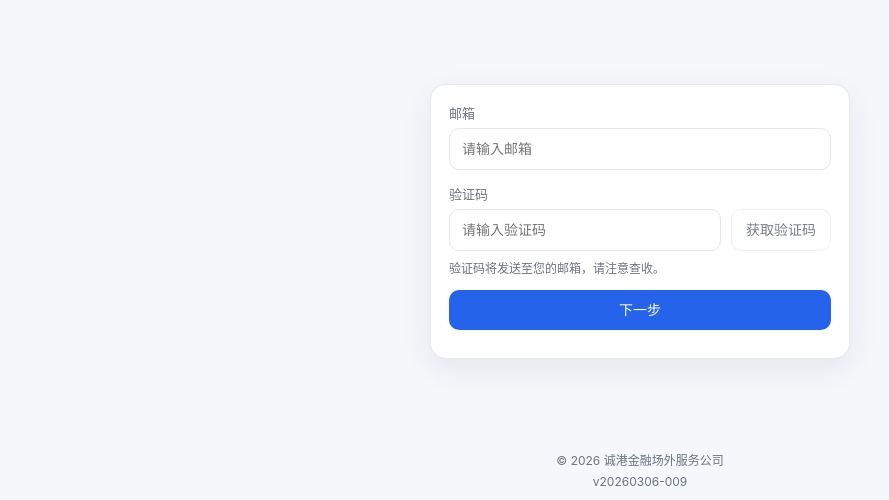
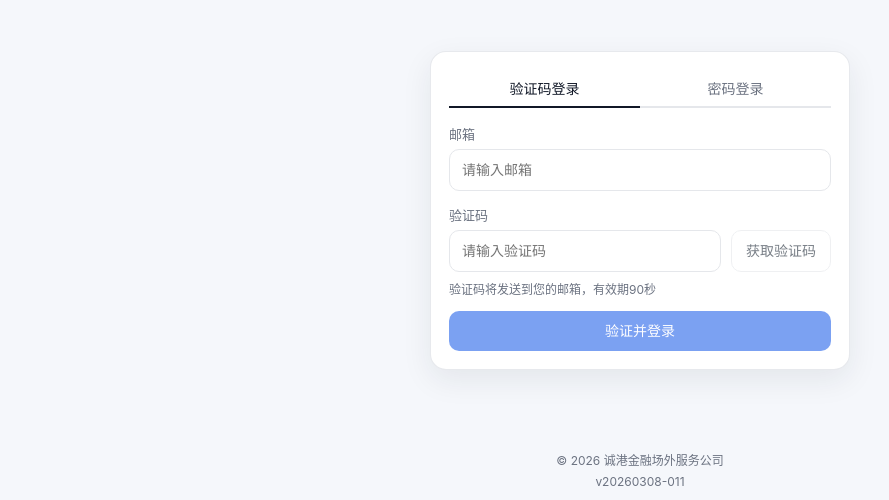
Before and after one commit to davidluo202/otc-client-portal1, a Vue app: page /login in a window 1280 px wide. Shown: the part 297-797 px from the top of the page, without its empty margins (0-889 px from the left). Built offline with nearby package versions, Linux system fonts and the light colour scheme.

Commit message:
chore(release): 20260308-011 login tab UI + password login + version fix

```diff
--- a/src/style.scss
+++ b/src/style.scss
@@ -303,6 +303,30 @@ a { color: inherit; text-decoration: none; }
   margin-bottom: 14px;
 }
 
+/* Login tabs */
+.login-tabs {
+  display: flex;
+  margin-bottom: 16px;
+  border-bottom: 2px solid var(--border);
+}
+.login-tab {
+  flex: 1;
+  background: transparent;
+  border: none;
+  border-bottom: 2px solid transparent;
+  margin-bottom: -2px;
+  padding: 8px 0;
+  font-size: 14px;
+  font-weight: 500;
+  color: var(--muted);
+  cursor: pointer;
+  transition: color 0.15s, border-color 0.15s;
+}
+.login-tab.active {
+  color: #111827;
+  border-bottom-color: #111827;
+}
+
 .chart-tabs {
   display: flex;
   gap: 8px;
--- a/src/version.ts
+++ b/src/version.ts
@@ -1,2 +1,2 @@
 // Bump this on every release (Git push -> Vercel deploy)
-export const APP_VERSION = '20260306-009'
+export const APP_VERSION = '20260308-011'
--- a/src/views/LoginView.vue
+++ b/src/views/LoginView.vue
@@ -6,6 +6,10 @@ import { APP_VERSION } from '../version'
 
 const { t } = useI18n()
 const router = useRouter()
+
+// ─── Tab: 'code' (验证码登录) | 'password' (密码登录) ──────────
+type LoginTab = 'code' | 'password'
+const loginTab = ref<LoginTab>('code')
 
 const email = ref('')
 const code = ref('')
@@ -16,23 +20,28 @@ const sending = ref(false)
 const secondsLeft = ref(0)
 const challenge = ref<string | null>(null)
 
-type Step = 'code' | 'setPassword' | 'passwordLogin'
-const step = ref<Step>('code')
+// sub-step for code tab: 'input' | 'setPassword' (first time set pwd after code verify)
+type CodeStep = 'input' | 'setPassword'
+const codeStep = ref<CodeStep>('input')
 
-function lsKey(e: string) {
-  return `otc-clientportal:pwd:${e.trim().toLowerCase()}`
+// sub-step for password tab: 'login' | 'forgot' (reset via code)
+type PwdStep = 'login' | 'forgot' | 'resetPwd'
+const pwdStep = ref<PwdStep>('login')
+
+// ─── local password helpers (demo-grade; real prod should use backend) ──
+function lsKey(e: string) { return `otc-clientportal:pwd:${e.trim().toLowerCase()}` }
+function hasLocalPassword(e: string) {
+  try { return !!localStorage.getItem(lsKey(e)) } catch { return false }
+}
+function getLocalPassword(e: string) {
+  try { return localStorage.getItem(lsKey(e)) ?? '' } catch { return '' }
+}
+function saveLocalPassword(e: string, p: string) {
+  localStorage.setItem(lsKey(e), p)
 }
 
-function hasLocalPassword(e: string) {
-  try {
-    return !!localStorage.getItem(lsKey(e))
-  } catch {
-    return false
-  }
-}
-
+// ─── Password rules ─────────────────────────────────────────────
 function passwordRuleOk(p: string) {
-  // >=8, contains upper, lower, digit, special
   return (
     p.length >= 8 &&
     /[a-z]/.test(p) &&
@@ -41,41 +50,31 @@ function passwordRuleOk(p: string) {
     /[^A-Za-z0-9]/.test(p)
   )
 }
-
-const canSend = computed(() => {
-  if (sending.value) return false
-  if (secondsLeft.value > 0) return false
-  return /.+@.+\..+/.test(email.value.trim())
+const pwdStrengthMsg = computed(() => {
+  const p = password.value
+  if (!p) return ''
+  const issues: string[] = []
+  if (p.length < 8) issues.push('至少8位')
+  if (!/[a-z]/.test(p)) issues.push('缺小写字母')
+  if (!/[A-Z]/.test(p)) issues.push('缺大写字母')
+  if (!/\d/.test(p)) issues.push('缺数字')
+  if (!/[^A-Za-z0-9]/.test(p)) issues.push('缺符号')
+  return issues.length ? '❌ ' + issues.join('  ') : '✅ 密码强度符合'
 })
 
+// ─── Email computed ─────────────────────────────────────────────
 const emailNormalized = computed(() => email.value.trim().toLowerCase())
+const emailValid = computed(() => /.+@.+\..+/.test(emailNormalized.value))
+const canSend = computed(() => !sending.value && secondsLeft.value === 0 && emailValid.value)
 
-function refreshStepByEmail() {
-  const e = emailNormalized.value
-  if (!e) {
-    step.value = 'code'
-    return
-  }
-  if (hasLocalPassword(e)) {
-    step.value = 'passwordLogin'
-  } else {
-    step.value = 'code'
-  }
-}
-
-watch(emailNormalized, () => {
-  // reset transient state when switching email
-  code.value = ''
-  challenge.value = null
-  secondsLeft.value = 0
-  password.value = ''
-  password2.value = ''
-  refreshStepByEmail()
+// reset transient state on tab switch or email change
+watch([loginTab, emailNormalized], () => {
+  code.value = ''; challenge.value = null; secondsLeft.value = 0
+  password.value = ''; password2.value = ''
+  codeStep.value = 'input'; pwdStep.value = 'login'
 })
 
-// initial
-refreshStepByEmail()
-
+// ─── Send OTP ───────────────────────────────────────────────────
 async function sendCode() {
   if (!canSend.value) return
   sending.value = true
@@ -85,19 +84,13 @@ async function sendCode() {
       headers: { 'Content-Type': 'application/json' },
       body: JSON.stringify({ email: email.value.trim() }),
     })
-
     const data = await resp.json()
-    if (!resp.ok) throw new Error(data?.error || 'send failed')
-
+    if (!resp.ok) throw new Error(data?.error || '发送失败')
     challenge.value = data.challenge
-
     secondsLeft.value = Number(data.ttlSeconds) || 90
     const timer = setInterval(() => {
       secondsLeft.value -= 1
-      if (secondsLeft.value <= 0) {
-        secondsLeft.value = 0
-        clearInterval(timer)
-      }
+      if (secondsLeft.value <= 0) { secondsLeft.value = 0; clearInterval(timer) }
     }, 1000)
   } catch (e: any) {
     alert(e?.message || '发送失败')
@@ -108,71 +101,80 @@ async function sendCode() {
 
 async function verifyCode() {
   if (!challenge.value) throw new Error('请先获取验证码')
-
   const resp = await fetch('/api/auth/email/verify-code', {
     method: 'POST',
     headers: { 'Content-Type': 'application/json' },
-    body: JSON.stringify({
-      email: email.value.trim(),
-      code: code.value.trim(),
-      challenge: challenge.value,
-    }),
+    body: JSON.stringify({ email: email.value.trim(), code: code.value.trim(), challenge: challenge.value }),
   })
-
   const data = await resp.json()
-  if (!resp.ok) throw new Error(data?.error || 'verify failed')
+  if (!resp.ok) throw new Error(data?.error || '验证码错误')
   return data
 }
 
-function saveLocalPassword() {
-  const e = email.value.trim().toLowerCase()
-  if (!e) throw new Error('请输入邮箱')
+// ─── Submit ─────────────────────────────────────────────────────
+async function submit() {
+  try {
+    if (loginTab.value === 'code') {
+      if (codeStep.value === 'input') {
+        await verifyCode()
+        if (hasLocalPassword(emailNormalized.value)) {
+          router.push('/portal')
+        } else {
+          codeStep.value = 'setPassword'
+          password.value = ''; password2.value = ''
+        }
+        return
+      }
+      if (codeStep.value === 'setPassword') {
         if (!passwordRuleOk(password.value)) throw new Error('密码不符合规则')
-  if (password.value !== password2.value) throw new Error('两次输入密码不一致')
-
-  // NOTE: demo only. Real project should save hashed password on backend.
-  localStorage.setItem(lsKey(e), password.value)
+        if (password.value !== password2.value) throw new Error('两次密码不一致')
+        saveLocalPassword(emailNormalized.value, password.value)
+        router.push('/portal')
+        return
+      }
     }
 
-function loginWithLocalPassword() {
-  const e = email.value.trim().toLowerCase()
-  const saved = localStorage.getItem(lsKey(e))
-  if (!saved) throw new Error('该邮箱未设置密码，请先用验证码登录并设置密码')
+    if (loginTab.value === 'password') {
+      if (pwdStep.value === 'login') {
+        if (!emailValid.value) throw new Error('请输入有效邮箱')
+        if (!password.value) throw new Error('请输入密码')
+        const saved = getLocalPassword(emailNormalized.value)
+        if (!saved) throw new Error('该邮箱尚未设置密码，请先用验证码登录并设置密码，或使用"忘记密码"重置')
         if (password.value !== saved) throw new Error('密码错误')
-}
-
-async function submit() {
-  try {
-    const e = email.value.trim().toLowerCase()
-
-    // auto decide step
-    if (step.value === 'passwordLogin') {
-      loginWithLocalPassword()
         router.push('/portal')
         return
       }
 
-    if (step.value === 'code') {
-      await verifyCode()
-      if (hasLocalPassword(e)) {
-        router.push('/portal')
-      } else {
-        step.value = 'setPassword'
-        password.value = ''
-        password2.value = ''
-      }
+      if (pwdStep.value === 'forgot') {
+        // send code for reset
+        await sendCode()
+        pwdStep.value = 'resetPwd'
         return
       }
 
-    if (step.value === 'setPassword') {
-      saveLocalPassword()
-      router.push('/portal')
+      if (pwdStep.value === 'resetPwd') {
+        await verifyCode()
+        if (!passwordRuleOk(password.value)) throw new Error('密码不符合规则')
+        if (password.value !== password2.value) throw new Error('两次密码不一致')
+        saveLocalPassword(emailNormalized.value, password.value)
+        alert('密码已重置，请重新登录')
+        pwdStep.value = 'login'
+        password.value = ''; password2.value = ''; code.value = ''
         return
+      }
     }
   } catch (e: any) {
     alert(e?.message || '操作失败')
   }
 }
+
+function startForgot() {
+  pwdStep.value = 'forgot'
+  code.value = ''; challenge.value = null; secondsLeft.value = 0
+  password.value = ''; password2.value = ''
+  sendCode()
+}
+function cancelForgot() { pwdStep.value = 'login'; password.value = '' }
 </script>
 
 <template>
@@ -189,67 +191,94 @@ async function submit() {
       <div class="page-title">{{ t('header.title') }}</div>
 
       <section class="card">
+        <!-- Tab switcher -->
+        <div class="login-tabs">
+          <button class="login-tab" :class="{active: loginTab==='code'}" @click="loginTab='code'">验证码登录</button>
+          <button class="login-tab" :class="{active: loginTab==='password'}" @click="loginTab='password'">密码登录</button>
+        </div>
+
+        <!-- Email (always visible) -->
         <div class="form-row">
           <div class="label">{{ t('login.emailLabel') }}</div>
-          <input class="input" v-model="email" :placeholder="t('login.emailPlaceholder')" inputmode="email" />
+          <input class="input" v-model="email" :placeholder="t('login.emailPlaceholder')" inputmode="email" autocomplete="email" />
         </div>
 
-        <!-- Step 1: code login -->
-        <template v-if="step === 'code'">
+        <!-- ══ Tab: 验证码登录 ══ -->
+        <template v-if="loginTab === 'code'">
+          <template v-if="codeStep === 'input'">
             <div class="form-row">
               <div class="label">{{ t('login.codeLabel') }}</div>
               <div class="code-row">
                 <input class="input" v-model="code" :placeholder="t('login.codePlaceholder')" inputmode="numeric" />
                 <button class="btn btn-secondary" :disabled="!canSend" @click="sendCode">
-                <template v-if="sending">{{ t('login.sending') }}</template>
-                <template v-else-if="secondsLeft > 0">{{ secondsLeft }}s {{ t('login.resendIn') }}</template>
-                <template v-else>{{ t('login.sendCode') }}</template>
+                  <template v-if="sending">发送中…</template>
+                  <template v-else-if="secondsLeft > 0">{{ secondsLeft }}s 后重发</template>
+                  <template v-else>获取验证码</template>
                 </button>
               </div>
-            <div class="helper">{{ t('login.tip') }}</div>
+              <div class="helper">验证码将发送到您的邮箱，有效期90秒</div>
+            </div>
+            <button class="btn btn-primary" style="width:100%" :disabled="!code || !challenge" @click="submit">验证并登录</button>
+          </template>
+
+          <template v-else-if="codeStep === 'setPassword'">
+            <div class="helper" style="margin-bottom:10px">首次登录，请设置登录密码（之后可用密码直接登录）</div>
+            <div class="form-row">
+              <div class="label">设置密码</div>
+              <input class="input" v-model="password" type="password" placeholder="请输入密码" />
+              <div class="helper" :style="{ color: passwordRuleOk(password) ? '#16a34a' : '#b45309' }">{{ pwdStrengthMsg }}</div>
+            </div>
+            <div class="form-row">
+              <div class="label">确认密码</div>
+              <input class="input" v-model="password2" type="password" placeholder="再次输入密码" />
+              <div class="helper" v-if="password2 && password !== password2" style="color:#dc2626">两次密码不一致</div>
+            </div>
+            <button class="btn btn-primary" style="width:100%" :disabled="!passwordRuleOk(password) || password !== password2" @click="submit">完成设置并登录</button>
+          </template>
+        </template>
+
+        <!-- ══ Tab: 密码登录 ══ -->
+        <template v-else-if="loginTab === 'password'">
+          <template v-if="pwdStep === 'login'">
+            <div class="form-row">
+              <div class="label">{{ t('login.passwordLabel') }}</div>
+              <input class="input" v-model="password" type="password" :placeholder="t('login.passwordPlaceholder')" autocomplete="current-password" />
+            </div>
+            <button class="btn btn-primary" style="width:100%" :disabled="!emailValid || !password" @click="submit">登录</button>
+            <div style="text-align:center;margin-top:10px">
+              <a href="#" style="font-size:13px;color:var(--muted)" @click.prevent="startForgot">忘记密码？</a>
             </div>
           </template>
 
-        <!-- Step 2: password login -->
-        <template v-else-if="step === 'passwordLogin'">
+          <template v-else-if="pwdStep === 'forgot' || pwdStep === 'resetPwd'">
+            <div class="helper" style="margin-bottom:8px">重置密码：验证码已发送到邮箱</div>
             <div class="form-row">
-            <div class="label">{{ t('login.passwordLabel') }}</div>
-            <input class="input" v-model="password" type="password" :placeholder="t('login.passwordPlaceholder')" />
-            <div class="helper">{{ t('login.passwordTip') }}</div>
+              <div class="label">验证码</div>
+              <div class="code-row">
+                <input class="input" v-model="code" placeholder="输入验证码" inputmode="numeric" />
+                <button class="btn btn-secondary" :disabled="!canSend" @click="sendCode">
+                  <template v-if="secondsLeft > 0">{{ secondsLeft }}s 后重发</template>
+                  <template v-else>重新发送</template>
+                </button>
+              </div>
+            </div>
+            <div class="form-row">
+              <div class="label">新密码</div>
+              <input class="input" v-model="password" type="password" placeholder="请输入新密码" />
+              <div class="helper" :style="{ color: passwordRuleOk(password) ? '#16a34a' : '#b45309' }">{{ pwdStrengthMsg }}</div>
+            </div>
+            <div class="form-row">
+              <div class="label">确认新密码</div>
+              <input class="input" v-model="password2" type="password" placeholder="再次输入新密码" />
+            </div>
+            <div style="display:flex;gap:10px">
+              <button class="btn btn-secondary" style="flex:1" @click="cancelForgot">取消</button>
+              <button class="btn btn-primary" style="flex:2"
+                :disabled="!code || !passwordRuleOk(password) || password !== password2"
+                @click="submit">确认重置密码</button>
             </div>
           </template>
-
-        <!-- Step 3: set password after code verified -->
-        <template v-else>
-          <div class="form-row">
-            <div class="label">{{ t('login.passwordLabel') }}</div>
-            <input class="input" v-model="password" type="password" :placeholder="t('login.passwordPlaceholder')" />
-          </div>
-          <div class="form-row">
-            <div class="label">{{ t('login.password2Label') }}</div>
-            <input class="input" v-model="password2" type="password" :placeholder="t('login.password2Placeholder')" />
-            <div class="helper">{{ t('login.passwordTip') }}</div>
-          </div>
         </template>
-
-        <button class="btn btn-primary" style="width: 100%" @click="submit">
-          <template v-if="step === 'passwordLogin'">{{ t('login.submitPasswordLogin') }}</template>
-          <template v-else-if="step === 'setPassword'">{{ t('login.submitSetPassword') }}</template>
-          <template v-else>{{ t('login.submit') }}</template>
-        </button>
-
-        <div style="margin-top: 10px; text-align: center; font-size: 13px; color: var(--muted)">
-          <a
-            v-if="step !== 'passwordLogin' && hasLocalPassword(emailNormalized)"
-            href="#"
-            @click.prevent="step = 'passwordLogin'"
-          >{{ t('login.switchToPassword') }}</a>
-          <a
-            v-else-if="step === 'passwordLogin'"
-            href="#"
-            @click.prevent="step = 'code'"
-          >{{ t('login.switchToCode') }}</a>
-        </div>
       </section>
     </main>
 
```
Lines whose indentation alone changed are shown as unchanged.
